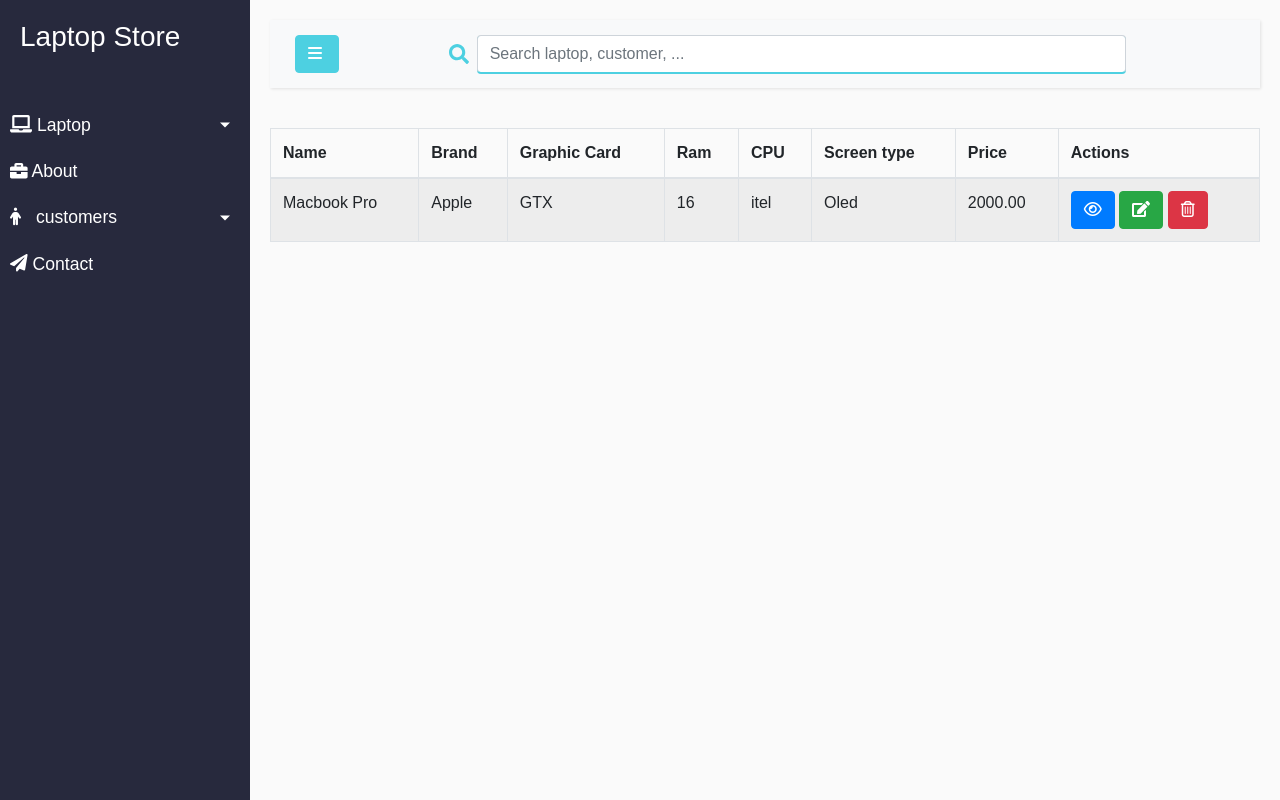
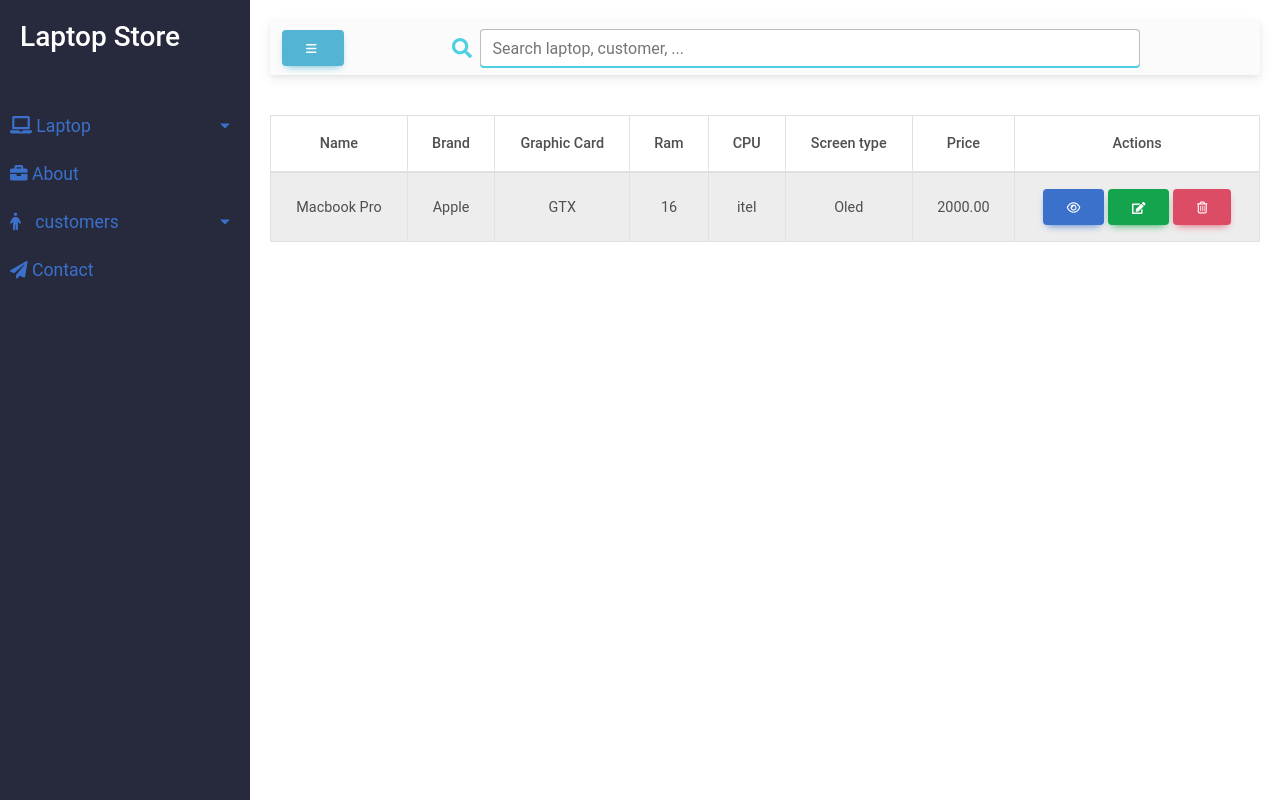
Before and after one commit to haitrieu123580/python_project, a Django app: page /store/lapList in a window 1280 px wide. Run offline with Django 4.2, Linux system fonts and the light colour scheme; data comes from the database, SQL or seed files in the repository; some libraries are stand-ins or nearby versions.

Commit message:
just a commit

```diff
--- a/mysite/store/static/css/style.css
+++ b/mysite/store/static/css/style.css
@@ -146,7 +146,7 @@ span {
 
 #sidebar ul li.active>a,
 a[aria-expanded="true"] {
-    color: #fff;
+    /* color: #fff; */
     /* background: #6d7fcc; */
 }
 
@@ -197,10 +197,16 @@ a.article:hover {
 }
 /* ---------------------------------------------------
     CUSTOME
+
 ----------------------------------------------------- */
 .btn-info{
     background-color:var(--color-cyan);
     border-color: var(--color-cyan);
+}
+.table-bordered>:not(caption)>*>* {
+    border-width: 0 1px;
+    vertical-align: middle;
+    text-align: center;
 }
 /* ---------------------------------------------------
     MEDIAQUERIES
--- a/mysite/store/templates/base.html
+++ b/mysite/store/templates/base.html
@@ -16,7 +16,8 @@
     <script src="https://kit.fontawesome.com/682fa468d1.js" crossorigin="anonymous"></script>
     <script defer src="https://use.fontawesome.com/releases/v5.0.13/js/solid.js" integrity="sha384-tzzSw1/Vo+0N5UhStP3bvwWPq+uvzCMfrN1fEFe+xBmv1C/AtVX5K0uZtmcHitFZ" crossorigin="anonymous"></script>
     <script defer src="https://use.fontawesome.com/releases/v5.0.13/js/fontawesome.js" integrity="sha384-6OIrr52G08NpOFSZdxxz1xdNSndlD4vdcf/q2myIUVO0VsqaGHJsB0RaBE01VTOY" crossorigin="anonymous"></script>
-
+  <!-- MDB -->
+  <link href="https://cdnjs.cloudflare.com/ajax/libs/mdb-ui-kit/6.2.0/mdb.min.css" rel="stylesheet" />
 </head>
 
 <body>
@@ -104,6 +105,11 @@
     <script src="https://cdnjs.cloudflare.com/ajax/libs/popper.js/1.14.0/umd/popper.min.js" integrity="sha384-cs/chFZiN24E4KMATLdqdvsezGxaGsi4hLGOzlXwp5UZB1LY//20VyM2taTB4QvJ" crossorigin="anonymous"></script>
     <!-- Bootstrap JS -->
     <script src="https://stackpath.bootstrapcdn.com/bootstrap/4.1.0/js/bootstrap.min.js" integrity="sha384-uefMccjFJAIv6A+rW+L4AHf99KvxDjWSu1z9VI8SKNVmz4sk7buKt/6v9KI65qnm" crossorigin="anonymous"></script>
+    <!-- MDB -->
+    <script
+    type="text/javascript"
+    src="https://cdnjs.cloudflare.com/ajax/libs/mdb-ui-kit/6.2.0/mdb.min.js"
+    ></script>
     {% load static %}
     <script src="{% static "js/script.js" %}"></script>
 </html>
--- a/mysite/store/views.py
+++ b/mysite/store/views.py
@@ -10,3 +10,6 @@ def lapList(request):
     lap_list = Laptop.objects.all()
     context = {'laptop_list': lap_list }
     return render(request, 'lapList.html', context)
+def delete(request):
+    # delete
+    lapList()
```
